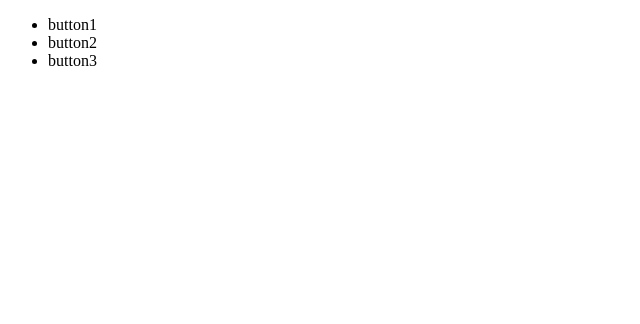
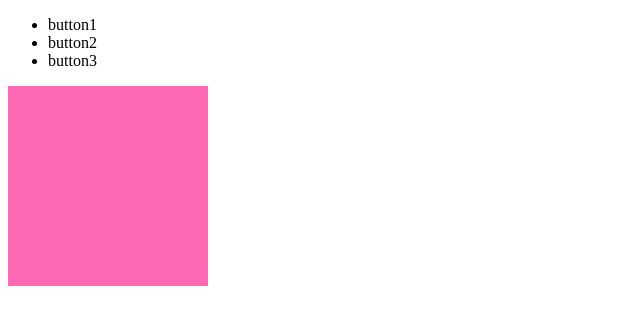
Before and after one commit to 2Joopiter/DOM-script, a plain HTML site: page index.html in a window 1280 px wide. Both pictures are taken after a click on the item "button1". Shown: the whole page, without its empty margins (0-640 px from the left). Drawn offline with Linux system fonts and the light colour scheme.

Commit message:
자바스크립트로 스타일 변경 및 기존 스타일값 구하기

```diff
--- a/index.html
+++ b/index.html
@@ -16,6 +16,8 @@
     <li>button2</li>
     <li>button3</li>
   </ul>
+
+  <div class="box"></div>
 </body>
 
 </html>
--- a/main.js
+++ b/main.js
@@ -2,59 +2,26 @@ const btns = document.querySelectorAll('.list1 li');
 console.log(btns);
 
 /*
-  DOM (Document Object Model) : wed Api
-  : 브라우저가 HTML 태그를 해석해서 렌더링을 할 때 자바스크립트로 하여금 생성된 요소를 제어할 수 있도록 객체형태로 만들어주는 API (Application Programing Interface; 프로그래밍 인터페이스)
-*/
-console.dir(btns[0]); // 객체형태로 구조를 볼 수 있음
-
-/*
-btns[0].onclick = () => {
-	console.log('button1');
-};
-
-이 양식은 덮어쓰기가 가능해서 권장되지 않음
+자바스크립트의 style 제어
+-자바스크립트는 html, js 파일 외에는 접근권한이 없음
+-그래서 style 변경시 css 파일이 변경되는 게 아니라 html 요소에 inline형태로 스타일을 강제 추가 해주는 것(기존값 덮어쓰기)
 */
 
-/*
+const box = document.querySelector('.box'); // 어떤것을 제어할건지 지정해서 불러오는 함수
+
+console.dir(box);
+
 btns[0].addEventListener('click', () => {
-	console.log('엄청 중요한 작업');
+	box.style.backgroundColor = 'hotpink';
+	console.dir(box);
 });
 
-btns[0].addEventListener('click', () => {
-	console.log('실수로 연결한 쓸데없는 작업');
+//자바스크립트로 기존 스타일을 동적으로 덮어쓰는 것이 아닌 기존에 작업한 원래 스타일값을 css로 가져오는 것은 불가능(접근권한이 없기 때문)
+//자바스크립트가 역으로 화면에 출력되고 있는 결과물을 다시 수치적으로 재계산해서 가져옴
+
+btns[1].addEventListener('click', () => {
+	console.log(getComputedStyle(box).width);
+	console.log(getComputedStyle(box).backgroundColor);
 });
 
-*/
-
-//가급적이면 addEventListener를 이용
-
-//MISSION. 3개의 btns 요소를 forEach로 반복을 돌면서 각 버튼 클릭시 console.log(button1~3)까지 각각 찍히도록 만들기.
-
-/*
-btns.forEach((txt, index) => {
-	console.log(btns[index]);
-});
-
-function msg(btns)
-*/
-
-/*
-btns[0].addEventListener('click', () => {
-	console.log('button1');
-});
-
-btns[1].addEventListener('click', () => {
-	console.log('button2');
-});
-
-btns[2].addEventListener('click', () => {
-	console.log('button3');
-});
-
-*/
-
-btns.forEach((btn, index) => {
-	btn.addEventListener('click', () => {
-		console.log(`button${index + 1}`);
-	});
-});
+//margin에 %를 쓰면 UI가 깨짐. 가능하면 margin, padding에는 %는 쓰지 말고 vw는 가능
--- a/style.css
+++ b/style.css
@@ -0,0 +1,5 @@
+.box {
+	width: 200px;
+	height: 200px;
+	background-color: aqua;
+}
```
